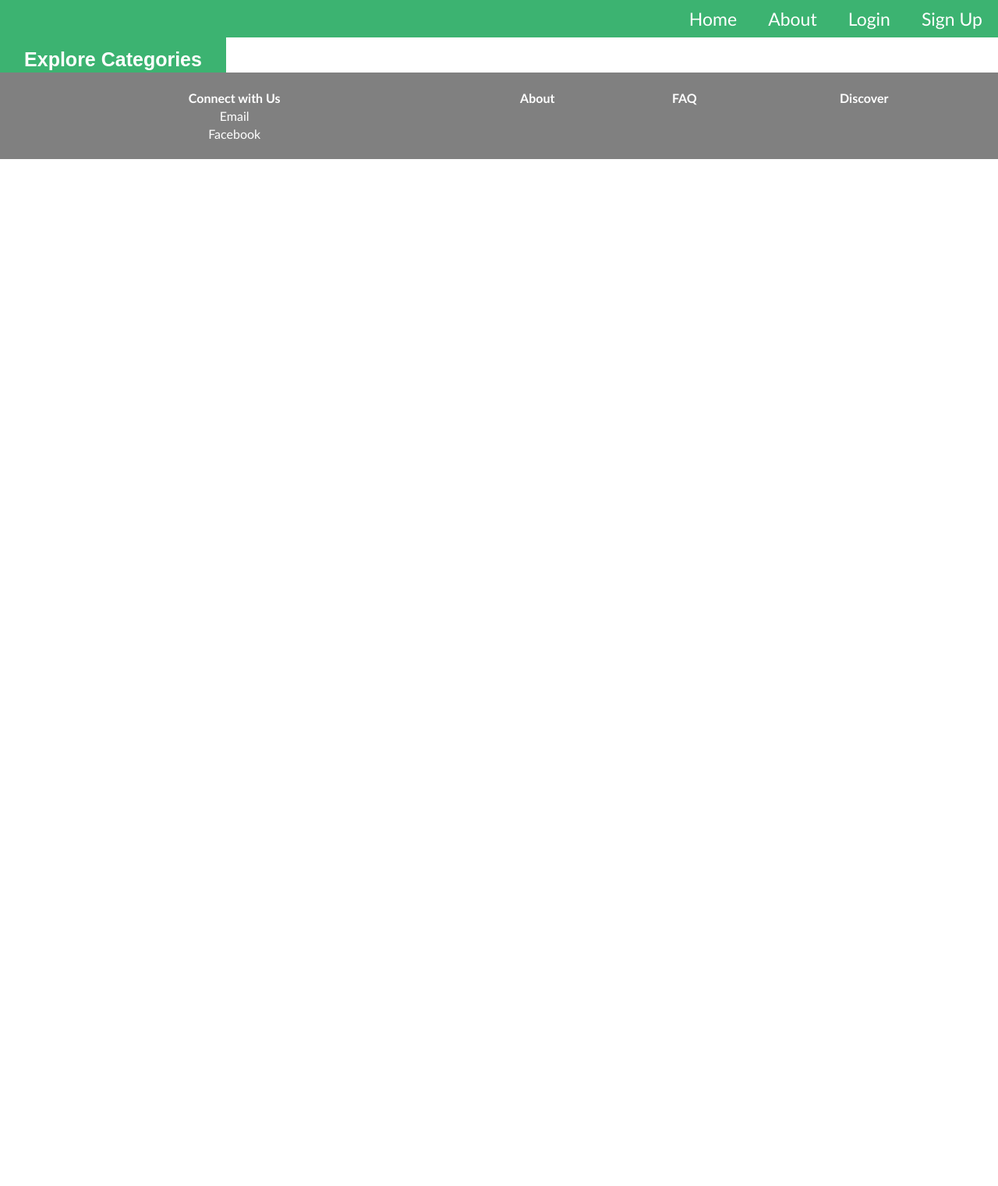
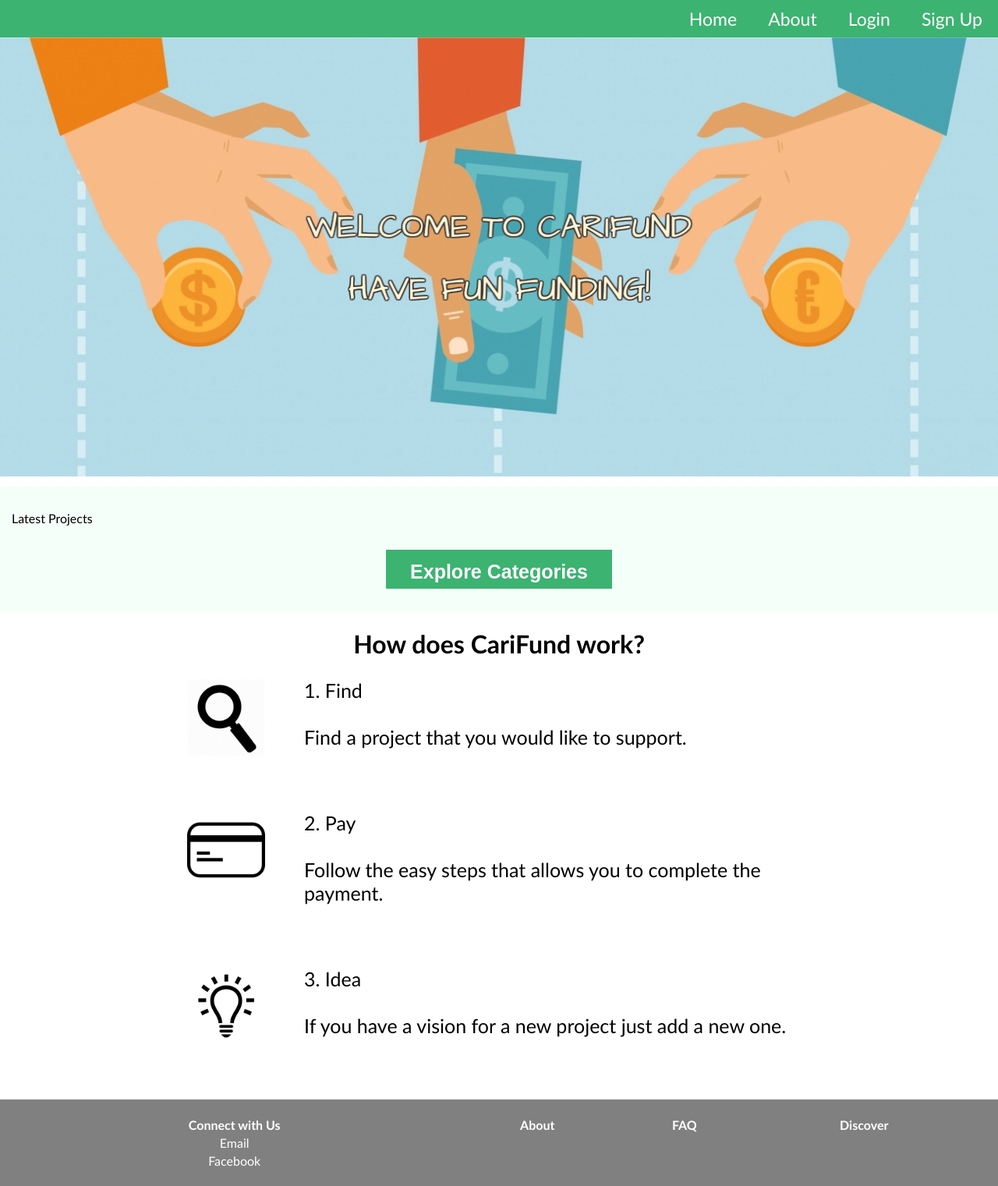
Before and after one commit to bl-op/system-project, a PHP site: page /carifund.php in a window 1280 px wide. Shown: the whole page at 78% size. Before the commit the page ends 204 px from the top, so only its background shows below. Run offline with PHP 8.4, Linux system fonts and the light colour scheme.

Commit message:
Homepage
list of projects will be added for the next update. SOON

```diff
--- a/carifund.php
+++ b/carifund.php
@@ -69,6 +17,17 @@
             </ul>
         </div>
         </header>
+        <div>
+        <img src="crowdfunding.png" class="homeimage">
+        </div>
+
+        <div class="listproject">
+        <p>Latest Projects</p>
+        <div class="exploreCategory">
+        <button class="btn" style="font-size:25px; text-align: center;height: 50px;" onclick="openMenu()">Explore Categories</button>
+        </div>
+        </div>
+
         <div class="category">
             <div id="categorymenu" class="categorymenu">
             <a href="javascript:void(0)" class="closebtn" onclick="closeMenu()">&times;</a>
@@ -82,7 +41,37 @@
             </div>
         </div>
 
-<button class="btn" style="font-size:25px" onclick="openMenu()">Explore Categories</button>
+        <div class="works" >
+             	<h1 style="text-align: center;">How does CariFund work?</h1>
+         	</div>
+
+         	<div class="steps">
+            	<div class="step1">
+                	<img src="find.png" class="stepimage">
+                	<p>
+                    	1. Find<br /><br />
+                    	Find a project that you would like to support.
+                	</p>
+            	</div>
+
+
+            	<div class="step2">
+                	<img src="pay.png" class="stepimage">
+                	<p>
+                    	2. Pay<br/><br />
+                    	Follow the easy steps that allows you to complete the payment.
+                	</p>
+         	</div>
+
+
+         	<div class="step3">
+             	<img src="idea.png" class="stepimage">
+             	<p>
+                 	3. Idea<br/><br />
+                	If you have a vision for a new project just add a new one.
+             	</p>
+        	</div>
+         	</div>
 
         <div class="info">
 
--- a/resources/css/stylesheet.css
+++ b/resources/css/stylesheet.css
@@ -192,6 +192,107 @@
 	cursor: pointer;
 }
 
+.homeimage {
+  width: 100%;
+  height: auto;
+}
+
+.steps{
+	width: 800px;
+	margin: 0 auto;
+}
+
+.step1{
+	margin-bottom: 80px;
+	font-size: 25px;
+}
+
+.step2{
+	margin-bottom: 80px;
+	font-size: 25px;
+}
+
+.step3{
+	margin-bottom: 80px;
+	font-size: 25px;
+}
+
+.stepimage{
+	float: left;
+	height: 100px;
+	margin-right: 50px;
+}
+
+.listproject {
+  background-color: mintcream;
+  margin: 0 auto;
+	padding: 15px;
+	margin: 10px 0px;
+	margin-bottom: 0px;
+  }
+
+.categorymenu {
+  height: 0%;
+  width: 100%;
+  position: fixed;
+  z-index: 1;
+  top: 0;
+  left: 0;
+  background-color: rgb(0,0,0);
+  background-color: rgba(0,0,0, 0.9);
+  overflow-y: hidden;
+  transition: 0.5s;
+  }
+
+  .contents {
+    position: relative;
+    top: 25%;
+    width: 100%;
+    text-align: center;
+    margin-top: 30px;
+    }
+
+    .categorymenu a {
+      padding: 8px;
+      text-decoration: none;
+      font-size: 36px;
+      color: #818181;
+      display: block;
+      transition: 0.3s;
+      }
+
+    .categorymenu a:hover, .categorymenu a:focus {
+      color: #f1f1f1;
+      }
+
+    .categorymenu .closebtn {
+      position: absolute;
+      top: 20px;
+      right: 45px;
+      font-size: 60px;
+      }
+
+    @media screen and (max-height: 450px) {
+      .categorymenu {overflow-y: auto;}
+      .categorymenu a {font-size: 20px}
+      .categorymenu .closebtn {
+        font-size: 40px;
+        top: 15px;
+        right: 35px;
+        }
+      }
+
+    .exploreCategory{
+      background-color: mintcream;
+      color: white;
+      margin: 0 auto;
+      padding: 15px;
+      margin: 10px 0px;
+      margin-bottom: 0px;
+      text-align: center;
+      }
+
+
 .profilecontainer {
 	width: 1000px;
 	position: relative;
```
Also changed, not shown: other parts of carifund.php (+0 -52 lines), crowdfunding.png (added), find.png (added), idea.png (added), pay.png (added).
